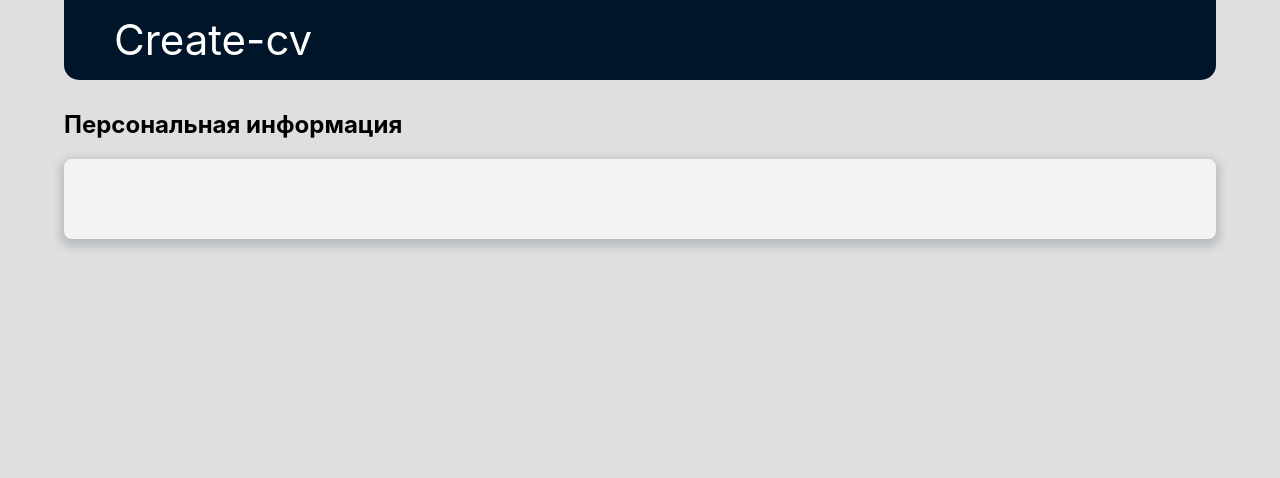
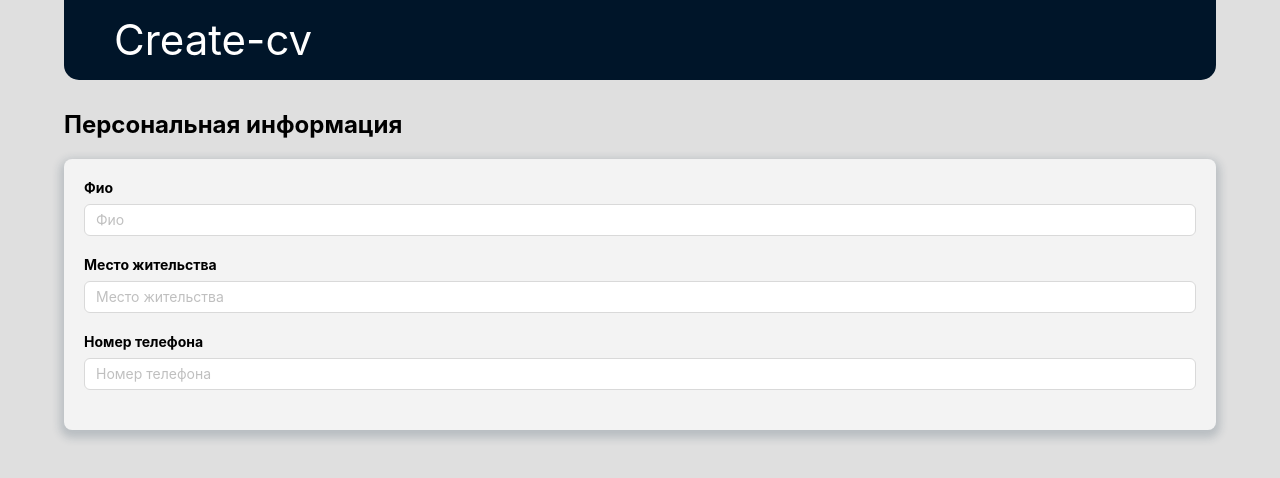
Before and after one commit to OlegPeunov/create-cv, a React (Create React App) app: page / in a window 1280 px wide. Shown: the top 478 px of the page. Built offline with nearby package versions, Linux system fonts and the light colour scheme.

Commit message:
Block inputs + titles

```diff
--- a/src/components/App/App.tsx
+++ b/src/components/App/App.tsx
@@ -1,4 +1,4 @@
-import FormPersonalInfo from '../Forms/PersonalInfo/PersonalInfo.tsx';
+import FormPersonalInfo from '../Blocks/PersonalInfo/PersonalInfo.tsx';
 import Header from '../Header/Header.tsx';
 import * as S from './App.styled';
 
--- a/src/components/Forms/FormComponents/BlockStyles/Block.styled.tsx
+++ b/src/components/Blocks/BlockComponents/BlockStyles/Block.styled.tsx
@@ -1,4 +1,5 @@
 import styled from 'styled-components';
+import { AutoComplete } from 'antd';
 
 export const BlockTitle = styled.h2`
   font-size: 24px;
@@ -7,12 +8,21 @@ export const BlockTitle = styled.h2`
 `;
 
 export const Block = styled.div`
-  display: flex;
-  justify-content: center;
-  align-items: center;
   padding: 20px;
   border-radius: 8px;
-  padding: 40px;
   background-color: rgb(243, 243, 243);
   box-shadow: rgba(34, 60, 80, 0.2) 0px 4px 9px 4px;
 `;
+
+export const EntryTitle = styled.h3`
+  font-size: 14px;
+  margin-top: 0;
+  margin-bottom: 8px;
+  color: black;
+  width: 100%;
+`;
+
+export const StyledInput = styled(AutoComplete)`
+  width: 100%;
+  margin-bottom: 20px;
+`;
--- /dev/null
+++ b/src/components/Blocks/PersonalInfo/PersonalInfo.tsx
@@ -0,0 +1,19 @@
+import * as S from '../BlockComponents/BlockStyles/Block.styled';
+
+function FormPersonalInfo() {
+  return (
+    <>
+      <S.BlockTitle>Персональная информация</S.BlockTitle>
+      <S.Block>
+        <S.EntryTitle>Фио</S.EntryTitle>
+        <S.StyledInput placeholder="Фио" />
+        <S.EntryTitle>Место жительства</S.EntryTitle>
+        <S.StyledInput placeholder="Место жительства" />
+        <S.EntryTitle>Номер телефона</S.EntryTitle>
+        <S.StyledInput placeholder="Номер телефона" />
+      </S.Block>
+    </>
+  );
+}
+
+export default FormPersonalInfo;
--- a/src/components/Forms/PersonalInfo/PersonalInfo.tsx
+++ /dev/null
@@ -1,12 +0,0 @@
-import * as S from '../FormComponents/BlockStyles/Block.styled';
-
-function FormPersonalInfo() {
-  return (
-    <>
-      <S.BlockTitle>Персональная информация</S.BlockTitle>
-      <S.Block></S.Block>
-    </>
-  );
-}
-
-export default FormPersonalInfo;
```
